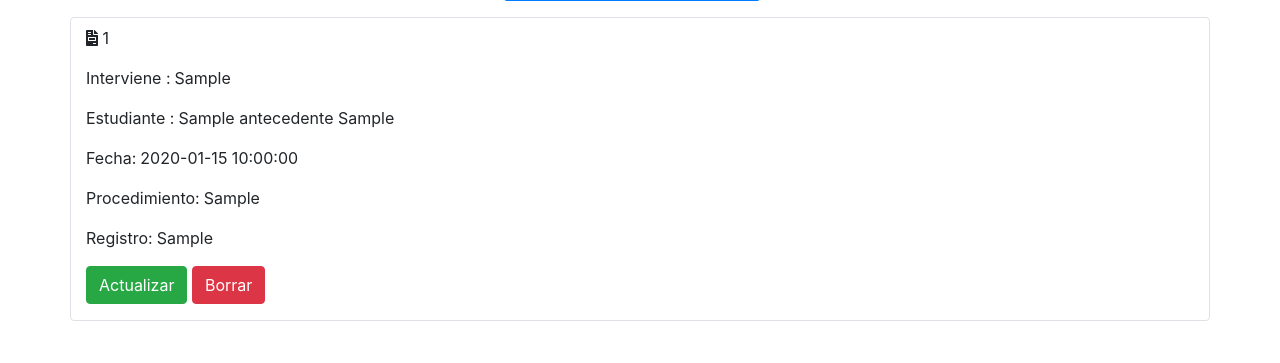
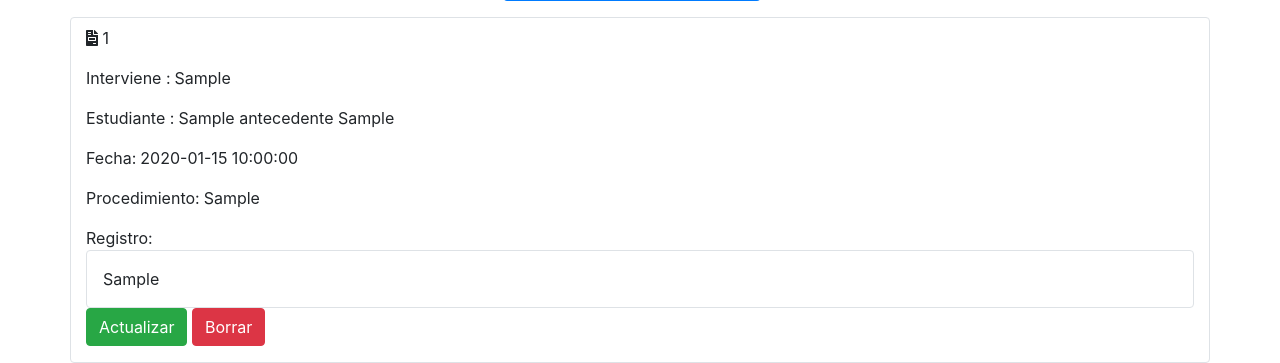
Before and after one commit to charlypesc/convivencia, a PHP site: page /ficha_antecedentes.php?id=1 in a window 1280 px wide. Shown: the part 573-936 px from the top of the page. Before the commit the page ends 894 px from the top, so only its background shows below. Run offline with PHP 8.4, Linux system fonts and the light colour scheme; tables that the repository leaves empty or names only in its code hold one stand-in row (values such as "Sample post"); some libraries are stand-ins or nearby versions.

Commit message:
se trata de modificar zona de actualizar, pero ckeditor no permite

```diff
--- a/ficha_antecedentes.php
+++ b/ficha_antecedentes.php
@@ -143,7 +143,7 @@ $consulta_sql=$db_search_id->query("SELECT * FROM `ficha_antecedentes` WHERE `ru
                   <tr>
                       <td>Registro:</td>
                       <td>
-                          <textarea name="registro" class="form-control" id="form_registro" rows="10" cols="30"></textarea>
+                          <textarea name="content" id="form_registro"></textarea>
                       </td>
                       <input id="proceso" type="hidden" name="proceso" value="Registra">
                       <input id="actualizaId" type="hidden" name="actualizaId" value="">
@@ -221,9 +221,9 @@ if($consulta_sql->num_rows>=1){
                 <p>Procedimiento:</p>
                 <p class="ml-1" id="procedimiento'.$id.'">'.$procedimiento.'</p>
             </div>
-            <div class="d-flex">
-                <p  class="mr-1">Registro:<br></p>
-                <p id="registro'.$id.'">'.$registro.'</p>
+            <div class="d-flex flex-column">
+                <div  class="mr-2 ">Registro:</div>
+                <div id="registro'.$id.'" class="border rounded p-3">'.$registro.'</div>
             </div>
             <div class="mb-3">
               <button type="button" id="actualiza" onclick="actualiza('.$id.');"  data-toggle="modal" data-target=".bd-example-modal-xl" class="btn btn-success">Actualizar</button>
@@ -239,7 +239,15 @@ if($consulta_sql->num_rows>=1){
 }
 ?>
 <script src="js/convivencia.js"></script>
-
+<script>
+    ClassicEditor
+        .create( document.querySelector( '#form_registro' ),{
+            toolbar:['heading','|','bold','italic','bulletedList','numberedList','blockQuote','undo','redo']
+        } )
+        .catch( error => {
+            console.error( error );
+        } );
+</script>
 </div>
 
 </body>
```
